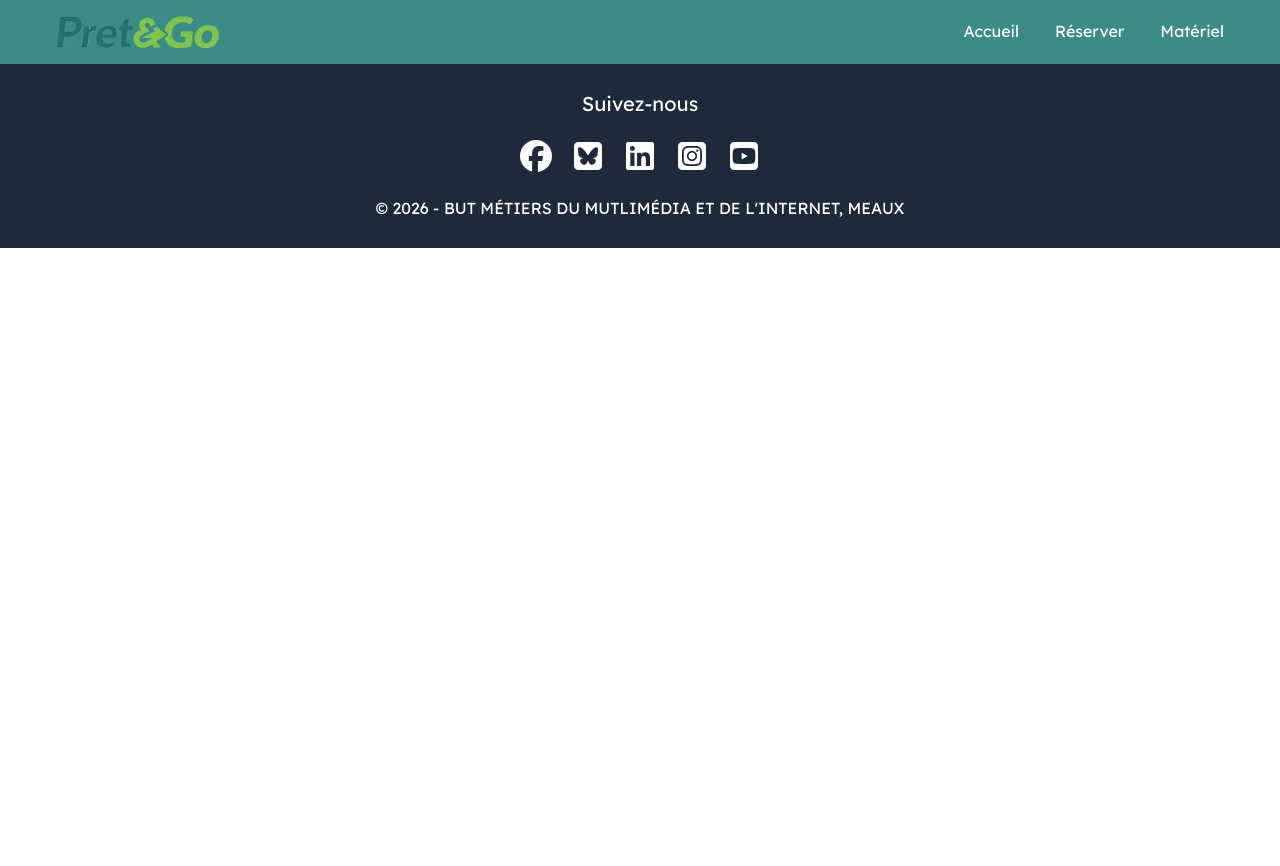
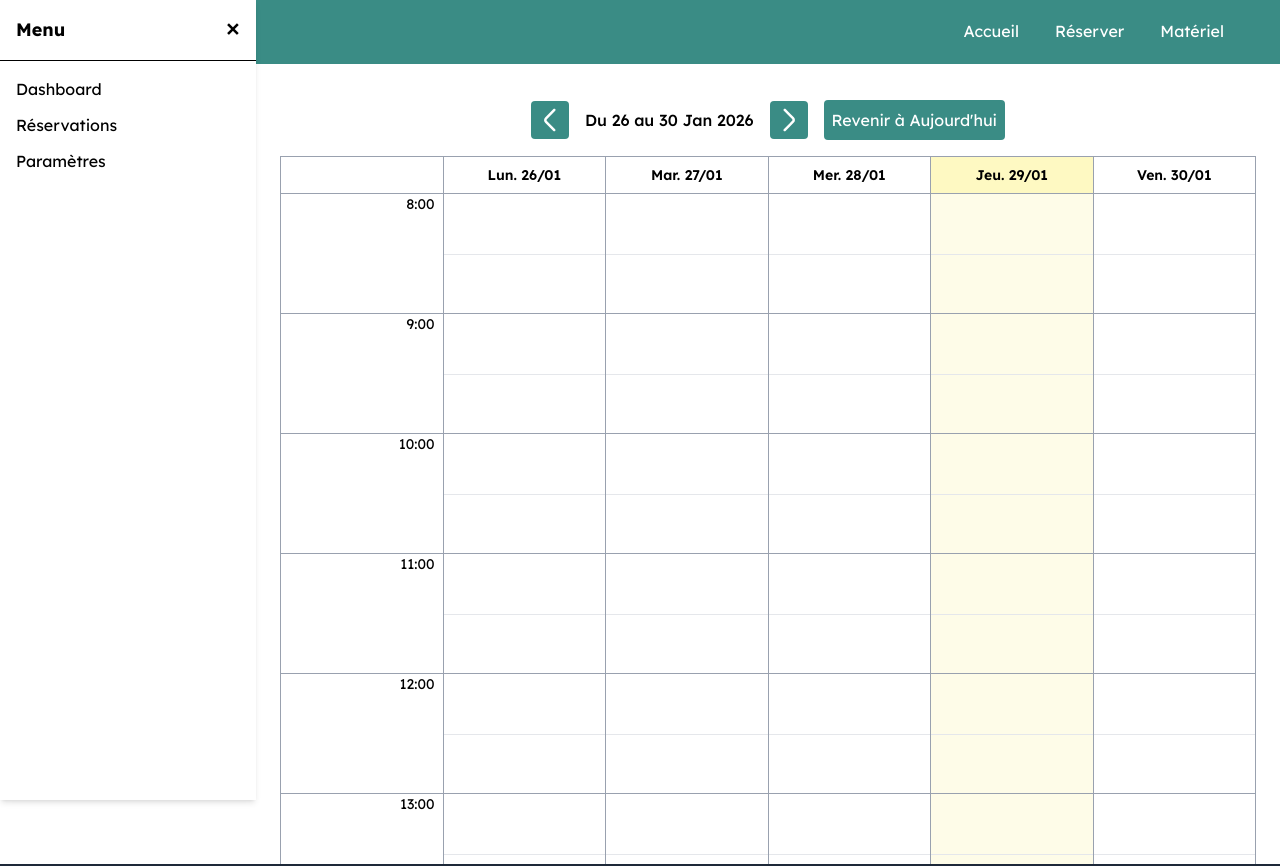
Before and after one commit to MatteoBaldinetti/Projet-tutore, a React (Vite) app in the folder web/: page /test in a window 1280 px wide. Shown: the top 866 px of the page. Before the commit the page ends 800 px from the top, so only its background shows below. Built offline with nearby package versions, Linux system fonts and the light colour scheme.

Commit message:
Test sidebar menu

```diff
--- a/web/src/App.tsx
+++ b/web/src/App.tsx
@@ -4,7 +4,7 @@ import ForgetPassword from "./pages/ForgetPassword";
 import ConfirmResetPassword from "./pages/ConfirmResetPassword";
 import Header from "./components/Header.tsx";
 import Footer from "./components/Footer.tsx";
-
+import Test from "./pages/Test.tsx";
 function App() {
   return (
     <>
@@ -14,6 +14,8 @@ function App() {
           <Route path="/" element={<Login />} />
           <Route path="/forget-password" element={<ForgetPassword />} />
           <Route path="/confirm-reset-password" element={<ConfirmResetPassword />} />
+          <Route path="/test" element={<Test />} />
+
         </Routes>
         <Footer />
       </Router>
--- /dev/null
+++ b/web/src/components/Layout.tsx
@@ -0,0 +1,48 @@
+import { useState } from "react";
+import Sidebar from "./Sidebar";
+
+type LayoutProps = {
+    children: React.ReactNode;
+};
+
+function Layout({ children }: LayoutProps) {
+    const [open, setOpen] = useState(true);
+
+    return (
+        <div className="h-screen">
+            {/* SIDEBAR */}
+            <Sidebar open={open} onClose={() => setOpen(false)} />
+
+            {/* BOUTON OUVRIR MENU (flèche sur le bord gauche) */}
+            {!open && (
+                <button
+                    onClick={() => setOpen(true)}
+                    className="
+                        fixed left-0 top-1/2 -translate-y-1/2
+                        z-50
+                        bg-gray-800 text-white rounded-r-lg
+                        p-1.5
+                        shadow-md
+                        hover:bg-gray-700
+                        focus:outline-none
+                    "
+                >
+                    ▶
+                </button>
+            )}
+
+            {/* CONTENU */}
+            <main
+                className={`
+                    h-screen overflow-y-auto
+                    transition-all duration-300
+                    ${open ? "ml-64" : "ml-0"}
+                `}
+            >
+                <div className="p-6">{children}</div>
+            </main>
+        </div>
+    );
+}
+
+export default Layout;
--- /dev/null
+++ b/web/src/components/Sidebar.tsx
@@ -0,0 +1,39 @@
+type SidebarProps = {
+    open: boolean;
+    onClose: () => void;
+};
+
+function Sidebar({ open, onClose }: SidebarProps) {
+    return (
+        <aside
+            className={`
+                fixed top-0 left-0 z-50
+                h-screen w-64
+                bg-white text-black shadow-md
+                transform transition-transform duration-300 ease-in-out
+                ${open ? "translate-x-0" : "-translate-x-full"}
+            `}
+        >
+            {/* HEADER */}
+            <div className="p-4 font-bold text-lg flex justify-between items-center border-b">
+                Menu
+                <button onClick={onClose}>✕</button>
+            </div>
+
+            {/* NAV */}
+            <nav className="p-4 space-y-3">
+                <a href="#" className="block hover:text-gray-500">
+                    Dashboard
+                </a>
+                <a href="#" className="block hover:text-gray-500">
+                    Réservations
+                </a>
+                <a href="#" className="block hover:text-gray-500">
+                    Paramètres
+                </a>
+            </nav>
+        </aside>
+    );
+}
+
+export default Sidebar;
--- /dev/null
+++ b/web/src/pages/Test.tsx
@@ -0,0 +1,11 @@
+import Layout from "../components/Layout";
+import ReservationCalendar from "../components/ReservationCalendar";
+function Test() {
+    return (
+        <Layout>
+            <ReservationCalendar />
+        </Layout>
+    );
+}
+
+export default Test;
```
